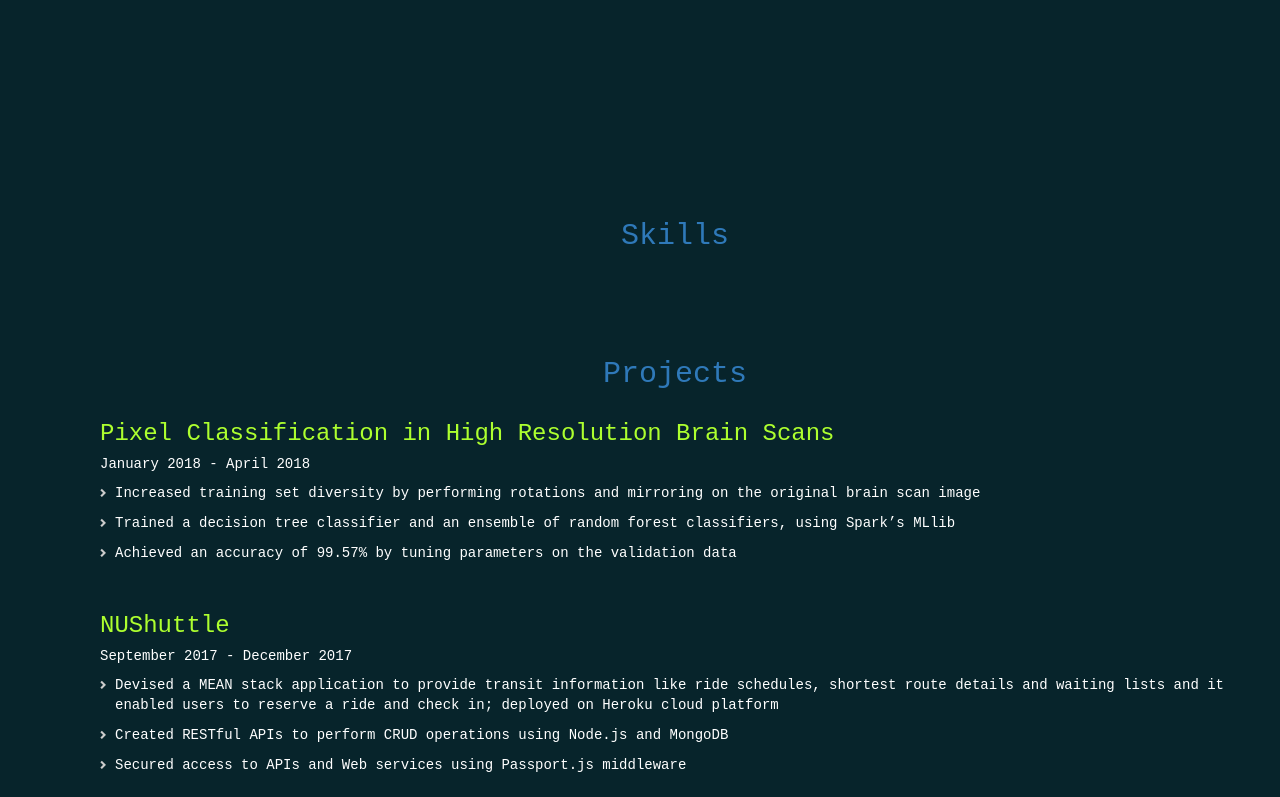
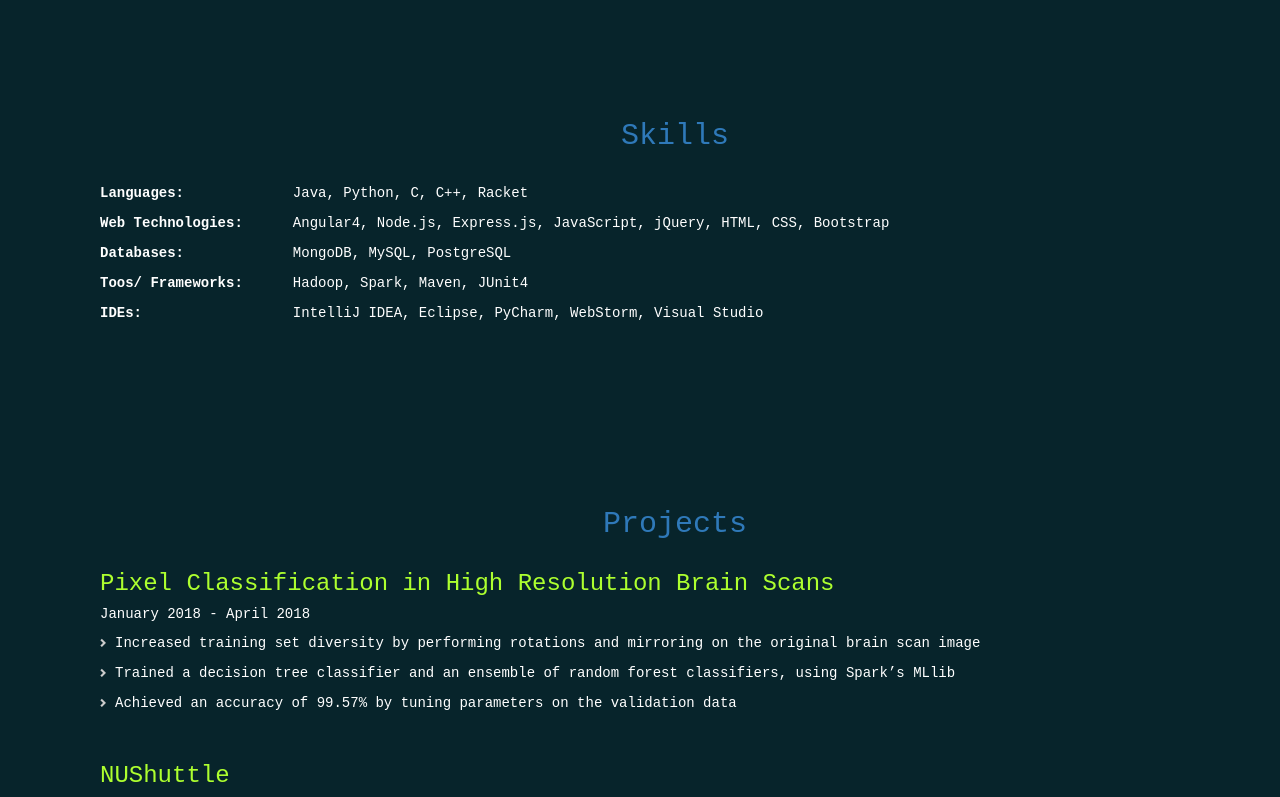
Before and after one commit to shahnisarg14/portfolio, an Angular app: page / in a window 1280 px wide. Shown: the part 960-1757 px from the top of the page. Built offline with nearby package versions, Linux system fonts and the light colour scheme.

Commit message:
Add skills

```diff
--- a/src/app/app.component.css
+++ b/src/app/app.component.css
@@ -20,10 +20,14 @@
 
 .work {
   padding-top: 100px;
-  height: 500px;
+  height: 400px;
 }
 
 .skill {
+  padding-top: 100px;
+}
+
+.project {
   padding-top: 100px;
 }
 
@@ -50,6 +54,21 @@
 
 .date {
   color: white;
+}
+
+.skill-table {
+  color: white;
+}
+
+th {
+  padding-right: 20px;
+  padding-bottom: 10px;
+}
+
+td {
+  padding-right: 20px;
+  padding-left: 30px;
+  padding-bottom: 10px;
 }
 
 .menu {display: block; /* Hide on Desktop */}
--- a/src/app/app.component.html
+++ b/src/app/app.component.html
@@ -57,6 +57,28 @@
 
   <section class="skill container-fluid">
     <h2 class="section" style="text-align: center;"><span class="section-heading">Skills</span></h2>
+    <table class="skill-table">
+      <tr>
+        <th>Languages:</th>
+        <td>Java, Python, C, C++, Racket</td>
+      </tr>
+      <tr>
+        <th>Web Technologies:</th>
+        <td>Angular4, Node.js, Express.js, JavaScript, jQuery, HTML, CSS, Bootstrap</td>
+      </tr>
+      <tr>
+        <th>Databases:</th>
+        <td>MongoDB, MySQL, PostgreSQL</td>
+      </tr>
+      <tr>
+        <th>Toos/ Frameworks:</th>
+        <td>Hadoop, Spark, Maven, JUnit4</td>
+      </tr>
+      <tr>
+        <th>IDEs:</th>
+        <td>IntelliJ IDEA, Eclipse, PyCharm, WebStorm, Visual Studio</td>
+      </tr>
+    </table>
   </section>
 
   <section class="project container-fluid">
@@ -104,12 +126,4 @@
       </ul>
     </div>
   </section>
-
-  <section>
-    <div class="block container-fluid" id="contact">
-      <h2 style="text-align: center; font-size: 20px" class="k"><b>Say hello!</b></h2>
-      <hr>
-    </div>
-  </section>
-
 </div>
```
Also changed, not shown: 3 other files (tests, documents, lock files or other folders).
